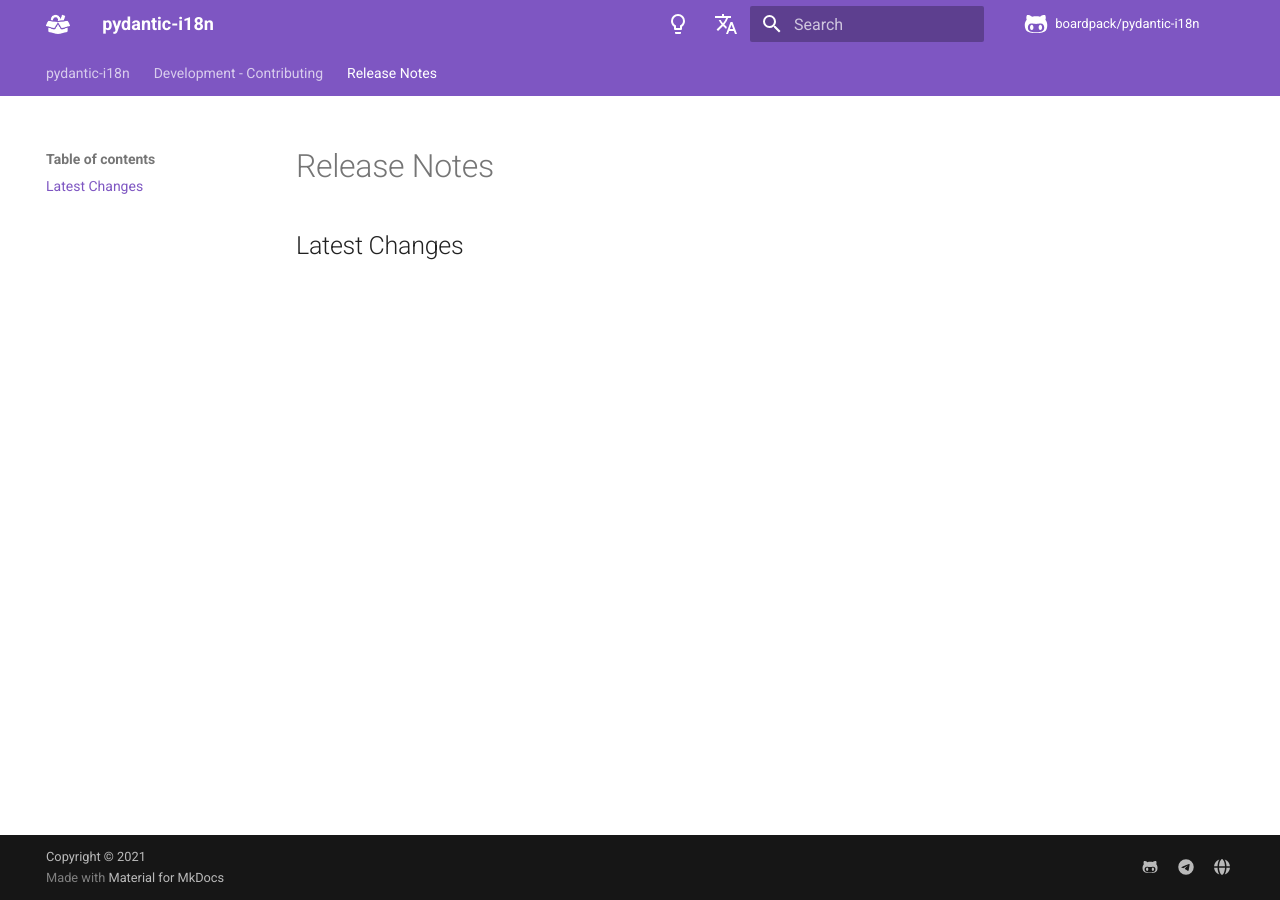
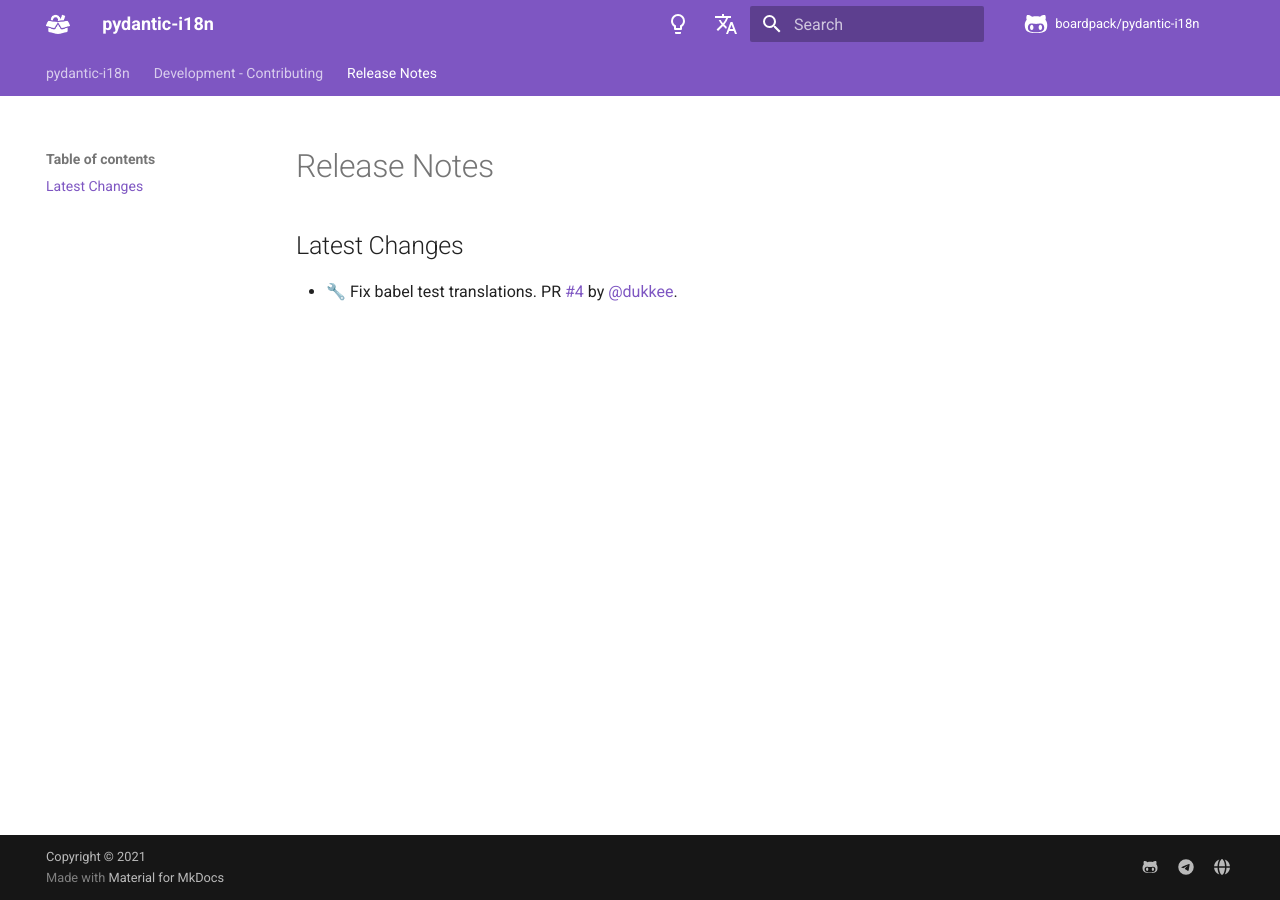
Before and after one commit to boardpack/pydantic-i18n, an MkDocs documentation site: the page built from docs/en/docs/release-notes.md, in a window 1280 px wide. Built offline with MkDocs 1.6.1 and Material for MkDocs 9.7.7, drawn with Linux system fonts in a browser that asks for light colours; comment, search, counter and statistics services are not loaded.

Commit message:
📝 Update release notes

```diff
--- a/docs/en/docs/release-notes.md
+++ b/docs/en/docs/release-notes.md
@@ -1,3 +1,5 @@
 # Release Notes
 
 ## Latest Changes
+
+* 🔧 Fix babel test translations. PR [#4](https://github.com/boardpack/pydantic-i18n/pull/4) by [@dukkee](https://github.com/dukkee).
```
